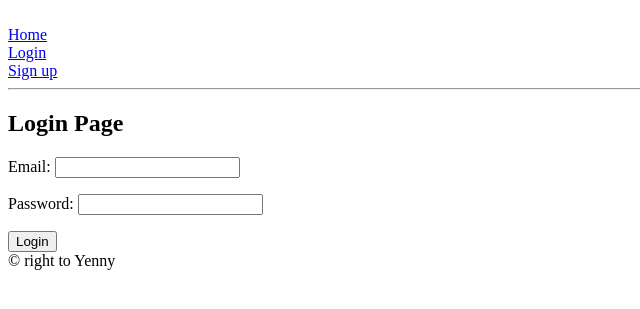
After one commit to Neophilia-Y/Beruf, a Django app: page /user/login/ in a window 1280 px wide. The commit adds this page. Shown: the top 309 px of the page, without its empty margins (0-640 px from the left). Run offline with Django 3.2, Linux system fonts and the light colour scheme.

Commit message:
Build Login and SignUp Form

```diff
--- a/config/settings.py
+++ b/config/settings.py
@@ -20,7 +20,7 @@ BASE_DIR = os.path.dirname(os.path.dirname(os.path.abspath(__file__)))
 # See https://docs.djangoproject.com/en/3.0/howto/deployment/checklist/
 
 # SECURITY WARNING: keep the secret key used in production secret!
-SECRET_KEY = "2k5_ya=bshtw*bjs$h(up2au*svto+rs-jzht4*xk3m0(yh3%u"
+SECRET_KEY = os.environ.get("SECRET_KEY")
 
 # SECURITY WARNING: don't run with debug turned on in production!
 DEBUG = True
--- a/config/urls.py
+++ b/config/urls.py
@@ -21,6 +21,7 @@ from django.conf.urls.static import static
 urlpatterns = [
     path("", include("core.urls", namespace="core")),
     path("product/", include("products.urls", namespace="product")),
+    path("user/", include("users.urls", namespace="user")),
     path("admin/", admin.site.urls),
 ]
 
--- a/core/urls.py
+++ b/core/urls.py
@@ -2,4 +2,6 @@ from django.urls import path
 from products import views as products_view
 
 app_name = "core"
-urlpatterns = [path("", products_view.HomeView.as_view(), name="home")]
+urlpatterns = [
+    path("", products_view.HomeView.as_view(), name="home"),
+]
--- a/core/views.py
+++ /dev/null
@@ -1,3 +0,0 @@
-from django.shortcuts import render
-
-# Create your views here.
--- a/manage.py
+++ b/manage.py
@@ -2,10 +2,11 @@
 """Django's command-line utility for administrative tasks."""
 import os
 import sys
+import dotenv
 
 
 def main():
-    os.environ.setdefault('DJANGO_SETTINGS_MODULE', 'config.settings')
+    os.environ.setdefault("DJANGO_SETTINGS_MODULE", "config.settings")
     try:
         from django.core.management import execute_from_command_line
     except ImportError as exc:
@@ -17,5 +18,6 @@ def main():
     execute_from_command_line(sys.argv)
 
 
-if __name__ == '__main__':
+if __name__ == "__main__":
+    dotenv.read_dotenv()
     main()
--- a/templates/partials/nav.html
+++ b/templates/partials/nav.html
@@ -1,4 +1,12 @@
 <ul style="display:inline">
     <li><a href={% url "core:home" %}>Home</a></li>
-    <li><a href="#">Login</a></li>
+    {% if user.is_authenticated %}
+    <li><a href={% url "user:logout" %}>Logout</a></li>
+    {% else %}
+    <li><a href={% url "user:login" %}>Login</a></li>
+    <li><a href={% url "user:signup" %}>Sign up</a></li>
+
+    {% endif %}
+
 </ul>
+<hr>
--- /dev/null
+++ b/templates/users/login.html
@@ -0,0 +1,13 @@
+{% extends "base.html" %}
+
+{% block search-bar %}
+{% endblock search-bar %}
+
+{% block content %}
+<h2>Login Page</h2>
+<form method="Post" action={% url "user:login" %}>
+{% csrf_token %}
+{{form.as_p}}
+<button>Login</button>
+</form>
+{% endblock content %}
--- /dev/null
+++ b/users/forms.py
@@ -0,0 +1,61 @@
+from django import forms
+from . import models
+
+
+class LoginForm(forms.Form):
+
+    email = forms.EmailField()
+    password = forms.CharField(widget=forms.PasswordInput)
+    # clean 함수를 호출하고 리턴하지 않으면 값을 지워버린다. 변할 수 없는 함수명 clean , clean_attribute
+    # clean을 쓰면 각 필드에 error를 추가하기 위해 add_error를 추가해준다.
+    # cleaned_data로 확인할 수 있다.
+    # 여기서 리턴해주는 것을 views.py 에서 cleaned_data로 출력 가능
+
+    def clean(self):
+        email = self.cleaned_data.get("email")
+        password = self.cleaned_data.get("password")
+
+        try:
+            user = models.User.objects.get(email=email)
+            if user.check_password(password):
+                return self.cleaned_data
+            else:
+                self.add_error("password", forms.ValidationError("Incorrect Password"))
+                # password 칸에 에러를 띄우기 위해 그냥 위에 띄우려면 raise error
+        except models.User.DoesNotExist:
+            self.add_error("password", forms.ValidationError("User not exist"))
+        # this error describe on browser
+
+
+class SignupForm(forms.ModelForm):
+    """Signup Form"""
+
+    class Meta:
+        model = models.User
+        fields = ["first_name", "last_name", "email"]
+
+    password = forms.CharField(widget=forms.PasswordInput)
+    confirm_password = forms.CharField(
+        widget=forms.PasswordInput, label="Confirm Password"
+    )
+
+    def clean_confirm_password(self):
+        password = self.cleaned_data.get("password")
+        confirm_password = self.cleaned_data.get("confirm_password")
+        if password == confirm_password:
+            return password
+        else:
+            print(password, confirm_password)
+            self.add_error(
+                "confirm_password", forms.ValidationError("Password not Same")
+            )
+
+    def save(self, *args, **kwargs):
+        # save 오버라이드, Username하고 위에서 필드에 넣지않은 password 저장 시켜주기 위해
+        user = super().save(commit=False)  # objects 생성만 하고 데이터베이스에는 저장 No
+        email = self.cleaned_data.get("email")
+        password = self.cleaned_data.get("password")
+
+        user.username = email
+        user.set_password(password)
+        user.save()  # commit=True
--- a/users/urls.py
+++ b/users/urls.py
@@ -0,0 +1,9 @@
+from django.urls import path
+from . import views
+
+app_name = "user"
+urlpatterns = [
+    path("login/", views.LoginView.as_view(), name="login"),
+    path("logout/", views.log_out, name="logout"),
+    path("signup/", views.SignupView.as_view(), name="signup"),
+]
--- a/users/views.py
+++ b/users/views.py
@@ -1,3 +1,46 @@
-from django.shortcuts import render
+from django.views import View
+from django.views.generic import FormView
+from django.shortcuts import render, redirect, reverse
+from django.urls import reverse_lazy
+from django.contrib.auth import authenticate, login, logout
+from . import forms
 
-# Create your views here.
+
+class LoginView(View):
+    def get(self, request):
+        form = forms.LoginForm
+        return render(request, template_name="users/login.html", context={"form": form})
+
+    def post(self, request):
+        form = forms.LoginForm(request.POST)
+        if form.is_valid():
+            email = form.cleaned_data.get("email")
+            password = form.cleaned_data.get("password")
+            user = authenticate(request, username=email, password=password)
+            if user is not None:
+                login(request, user)
+                # 알아서 쿠키도 만들어주고 세션도 만들어주고
+                return redirect(reverse("core:home"))
+        return render(request, template_name="users/login.html", context={"form": form})
+
+
+def log_out(request):
+    logout(request)
+    return redirect(reverse("core:home"))
+
+
+class SignupView(FormView):
+    """Signup View class"""
+
+    template_name = "users/signup.html"
+    form_class = forms.SignupForm
+    success_url = reverse_lazy("core:home")
+
+    def form_valid(self, form):
+        form.save()
+        email = form.cleaned_data.get("email")
+        password = form.cleaned_data.get("password")
+        user = authenticate(self.request, username=email, password=password)
+        if user is not None:
+            login(self.request, user)
+        return super().form_valid(form)
```
Also changed, not shown: templates/users/signup.html (added, +13 -0 lines), 2 other files.
